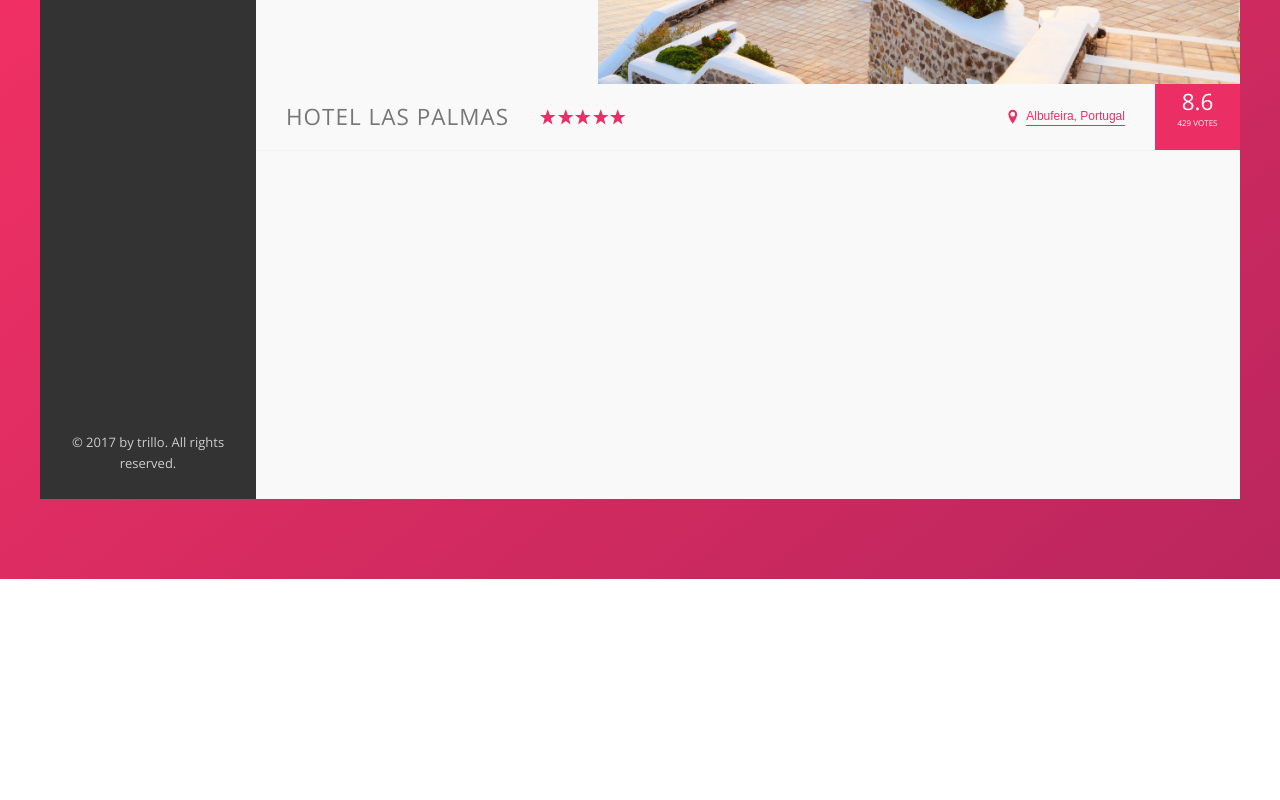
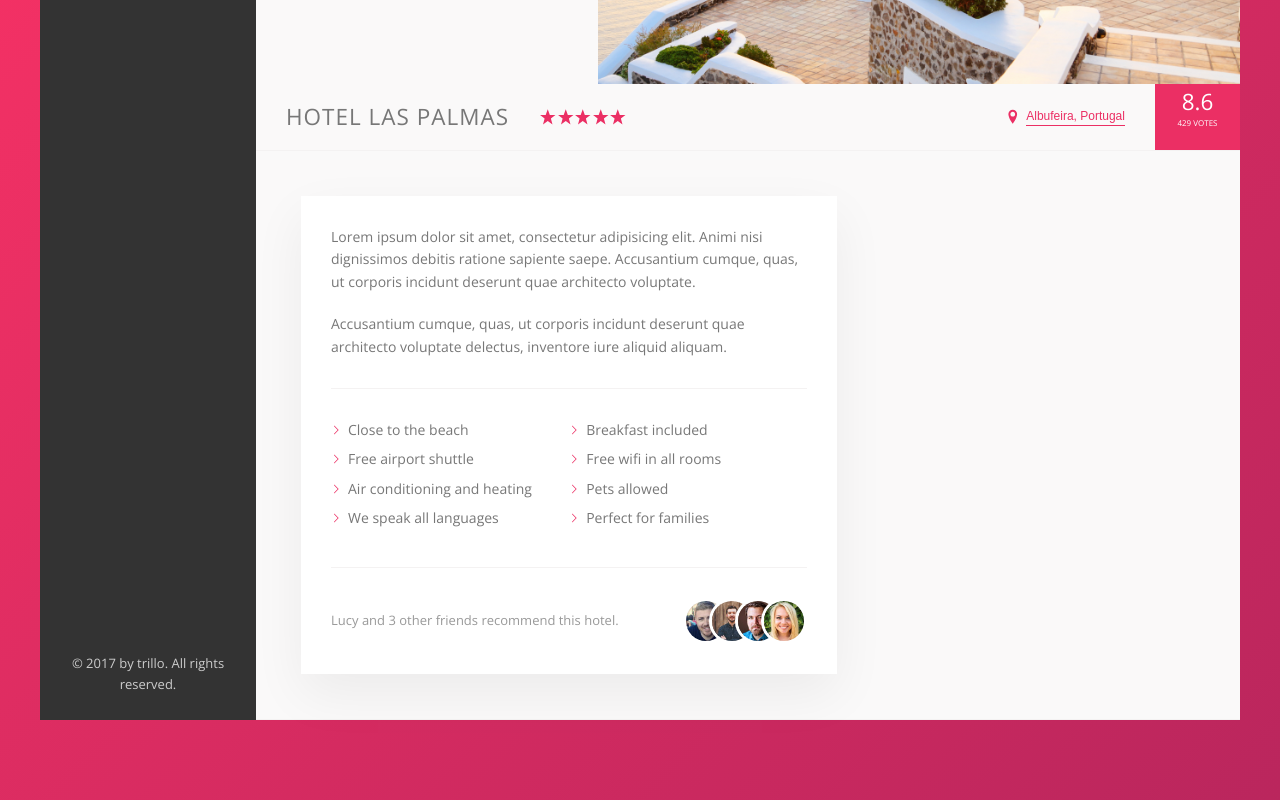
Before and after one commit to MilGard91/trillo, a website: page index.html in a window 1280 px wide. Shown: the part 451-1251 px from the top of the page. Before the commit the page ends 1030 px from the top, so only its background shows below. Drawn offline with nearby package versions, Linux system fonts and the light colour scheme.

Commit message:
description finished

```diff
--- a/index.html
+++ b/index.html
@@ -131,6 +131,36 @@
                             <div class="overview__rating-count">429 votes</div>
                         </div>
                     </div>
+                    <div class="detail">
+                        <div class="description">
+                            <p class="paragraph">
+                                Lorem ipsum dolor sit amet, consectetur adipisicing elit. Animi nisi dignissimos debitis ratione sapiente saepe. Accusantium cumque, quas, ut corporis incidunt deserunt quae architecto voluptate.
+                            </p>
+                            <p class="paragraph">
+                                Accusantium cumque, quas, ut corporis incidunt deserunt quae architecto voluptate delectus, inventore iure aliquid aliquam.
+                            </p>
+                            <ul class="list">
+                                <li class="list__item">Close to the beach</li>
+                                <li class="list__item">Breakfast included</li>
+                                <li class="list__item">Free airport shuttle</li>
+                                <li class="list__item">Free wifi in all rooms</li>
+                                <li class="list__item">Air conditioning and heating</li>
+                                <li class="list__item">Pets allowed</li>
+                                <li class="list__item">We speak all languages</li>
+                                <li class="list__item">Perfect for families</li>
+                            </ul>
+                            <div class="recommend">
+                                <p class="recommend__count">
+                                    Lucy and 3 other friends recommend this hotel.
+                                </p>
+                                <div class="recommend__friends">
+                                    <img src="img/user-3.jpg" alt="Friend 1" class="recommend__photo">
+                                    <img src="img/user-4.jpg" alt="Friend 2" class="recommend__photo">
+                                    <img src="img/user-5.jpg" alt="Friend 3" class="recommend__photo">
+                                    <img src="img/user-6.jpg" alt="Friend 4" class="recommend__photo">
+                                </div>
+                            </div>
+                        </div>
                 </main>
             </div>
         </div>
--- a/sass/_base.scss
+++ b/sass/_base.scss
@@ -13,7 +13,10 @@
     --color-grey-dark-2: #777;
     --color-grey-dark-3: #999;
 
-    --shadow-dark: 0 2rem 6rem rgba(0,0,0, .3);
+    --shadow-dark: 0 2rem 6rem rgba(0, 0, 0, .3);
+    --shadow-light: 0 2rem 5rem rgba(0, 0, 0, .06);
+
+    --line: 1px solid var(--color-grey-light-2);
 }
 
 * {
@@ -33,7 +36,6 @@ html {
 }
 
 body {
-    font-size: 1.6rem;
     font-family: "Open Sans", sans-serif;
     font-weight: 400;
     line-height: 1.6;
--- a/sass/_components.scss
+++ b/sass/_components.scss
@@ -304,3 +304,83 @@
         box-shadow: none;
     }
 }
+
+///////////////////////////////////////
+//PARAGRAPH
+.paragraph {
+    &:not(:last-of-type) {
+        margin-bottom: 2rem;
+    }
+}
+
+
+///////////////////////////////////////
+//LIST
+
+.list{
+    list-style: none;
+    margin: 3rem 0;
+    padding: 3rem 0;
+    border-top: var(--line);
+    border-bottom: var(--line);
+
+    display: flex;
+    flex-wrap: wrap;
+
+    &__item{
+        flex: 0 0 50%;
+        margin-bottom: .7rem;
+    }
+
+    &__item::before {
+        content: "";
+        display: inline-block;
+        height: 1rem;
+        width: 1rem;
+        margin-right: .7rem;
+
+
+        //Older browsers
+        //background-image: url(../img/chevron-thin-right.svg);
+        //background-size: cover;
+
+
+        background-color: var(--color-primary);
+        -webkit-mask-image: url(../img/chevron-thin-right.svg);
+        -webkit-mask-size: cover;
+        mask-image: url(../img/chevron-thin-right.svg);
+        mask-size: cover;
+    }
+}
+
+///////////////////////////////////////
+//RECOMMEND
+
+.recommend {
+    font-size: 1.3rem;
+    color: var(--color-grey-dark-3);
+
+    display: flex;
+    align-items: center;
+
+    &__count {
+        margin-right: auto;
+    }
+
+    &__friends {
+        display: flex;
+    }
+
+    &__photo {
+        height: 4rem;
+        width: 4rem;
+        box-sizing: content-box;
+        border-radius: 50%;
+        border: 3px solid #fff;
+
+
+        &:not(:last-child) {
+            margin-right: -2rem;
+        }
+    }
+}
--- a/sass/_layout.scss
+++ b/sass/_layout.scss
@@ -34,6 +34,21 @@
 .hotel-view {
 
     flex:1;
-    height: 80rem;
 
 }
+
+.detail {
+    font-size: 1.4rem;
+    display: flex;
+    padding: 4.5rem;
+    background-color: var(--color-grey-light-1);
+    border-bottom: var(--line);
+}
+
+.description {
+    background-color: #fff;
+    box-shadow: var(--shadow-light);
+    padding: 3rem;
+    flex: 0 0 60%;
+    margin-right: 4.5rem;
+}
```
Also changed, not shown: css/style.css.
